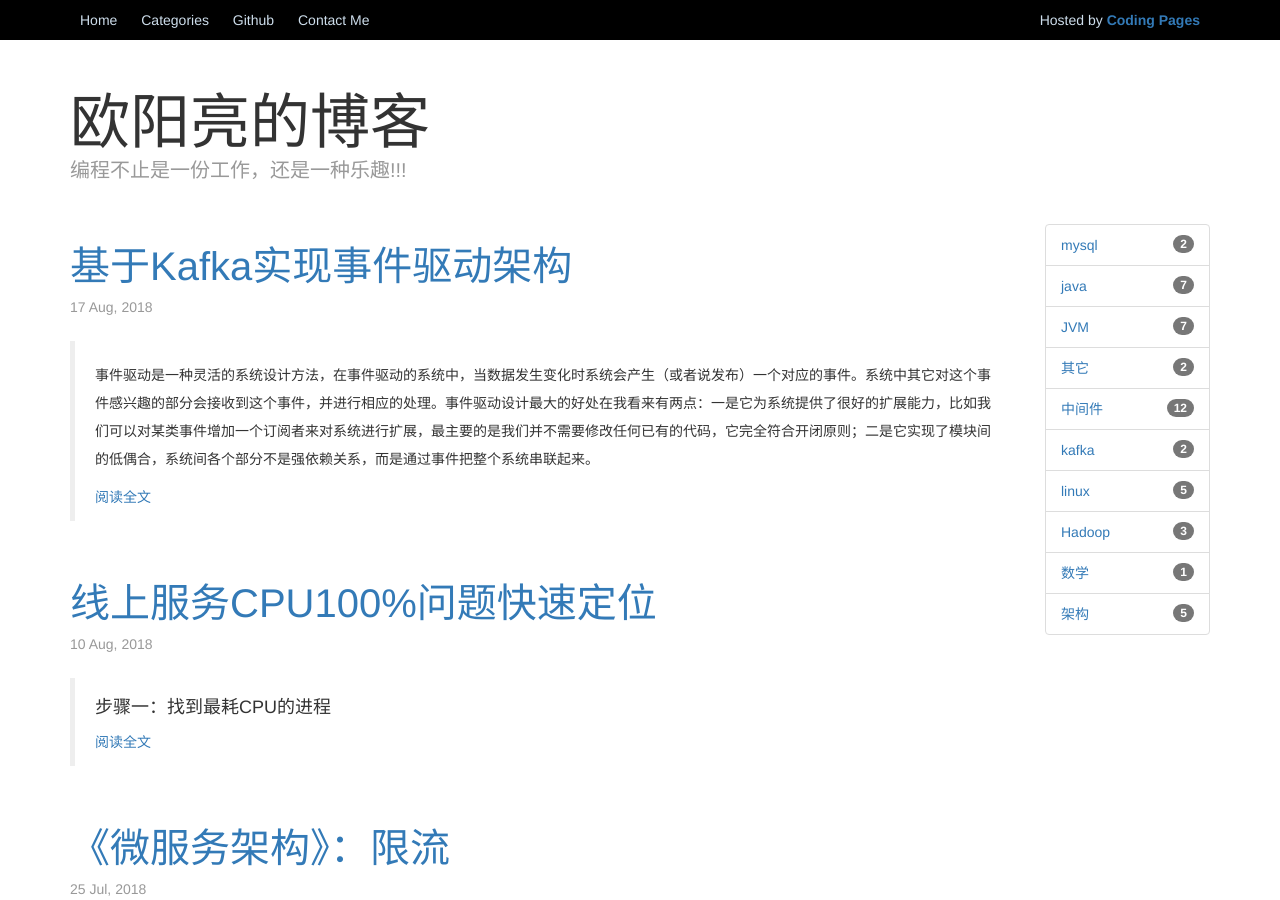
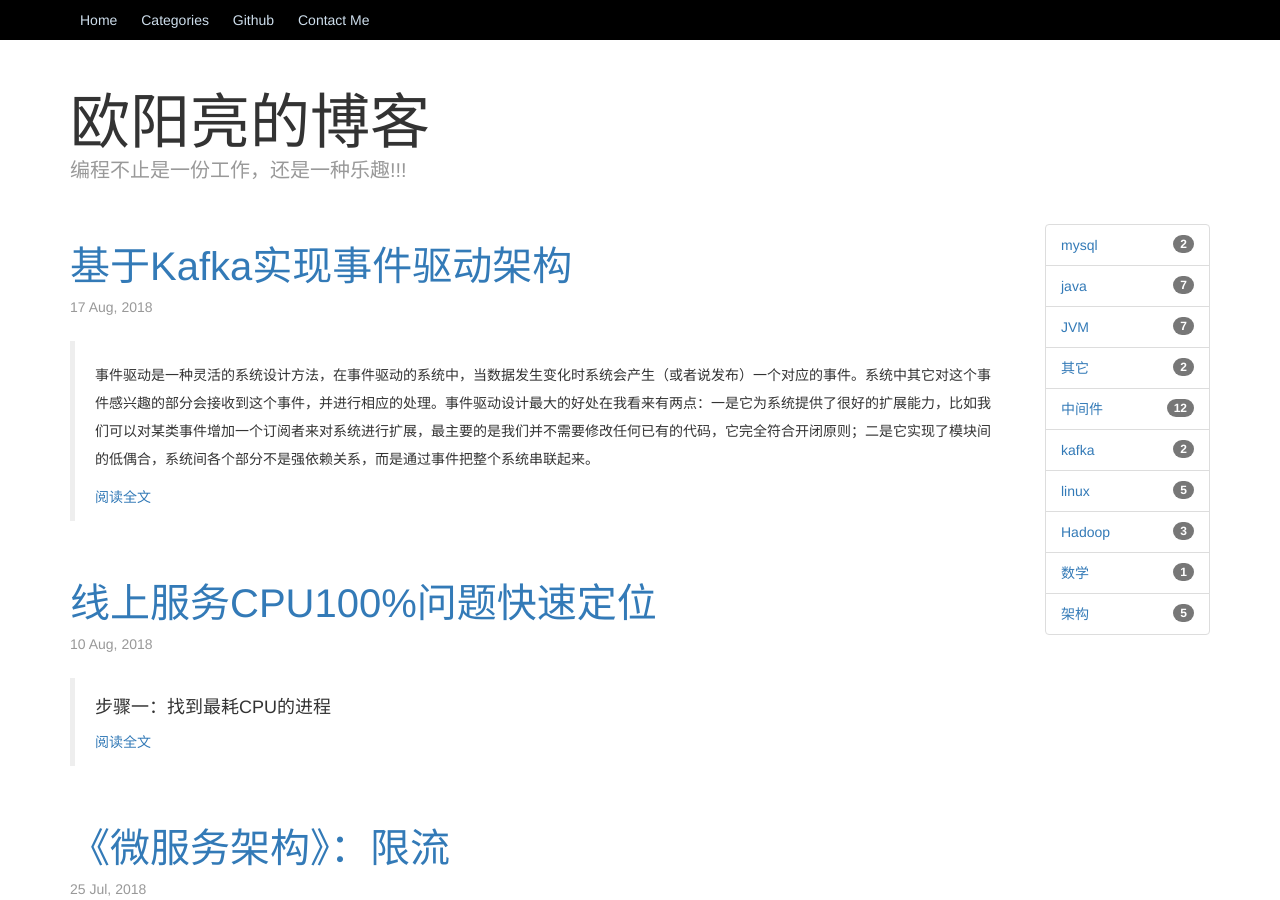
Before and after one commit to OuYangLiang/ouyangliang.github.io, a Jekyll site: the page built from index.html, in a window 1280 px wide and 900 px high. Built offline with Jekyll 4.4.1, drawn with Linux system fonts in a browser that asks for light colours.

Commit message:
switch domain

```diff
--- /dev/null
+++ b/CNAME
@@ -0,0 +1 @@
+ouyblog.com
--- a/_includes/header.html
+++ b/_includes/header.html
@@ -5,7 +5,7 @@
       <a class="blog-nav-item" href="{{ site.baseurl }}/category">Categories</a>
       <a class="blog-nav-item" href="https://github.com/ouyangliang">Github</a>
       <a class="blog-nav-item" href="mailto:ouyanggod@gmail.com?subject=From%20Blog%20Reader">Contact Me</a>
-      <span class="blog-nav-item pull-right">Hosted by <a href="https://pages.coding.me" style="font-weight: bold">Coding Pages</a></span>
+      <!-- <span class="blog-nav-item pull-right">Hosted by <a href="https://pages.coding.me" style="font-weight: bold">Coding Pages</a></span> -->
     </nav>
   </div>
 </div>
```
